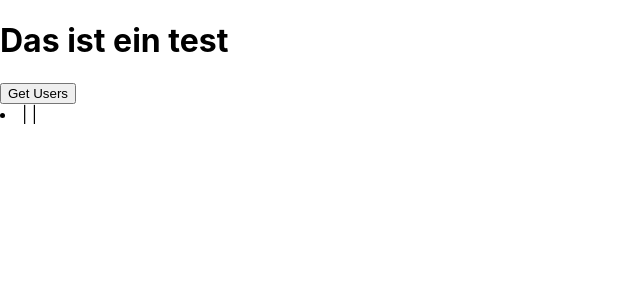
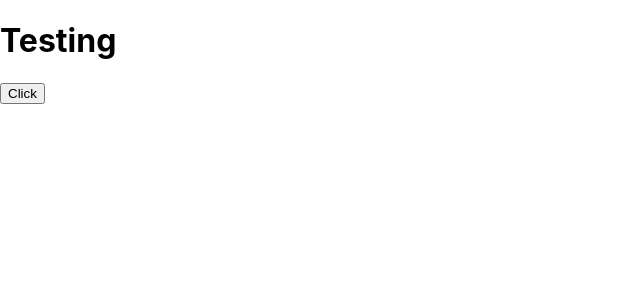
Before and after one commit to dnanseldev/sandbox, a React (Create React App) app in the folder weblabapp/: page / in a window 1280 px wide. Shown: the top 300 px of the page, without its empty margins (0-640 px from the left). Built offline with nearby package versions, Linux system fonts and the light colour scheme.

Commit message:
jun 20 18:23

```diff
--- /dev/null
+++ b/weblabapp/src/Main.js
@@ -0,0 +1,28 @@
+import React, {useState} from 'react';
+import { v4 as uuidv4 } from 'uuid';
+import User from './components/user';
+
+
+export default function Main()
+{
+
+    const hdlClick = evt => {
+
+        evt.preventDefault()
+
+        const fnc = async () => {
+
+            return 'Hello there :)'
+        }
+
+        console.log(fnc())
+    }
+
+    return(
+        <div className="Main">
+              <h1>Testing</h1>
+
+              <button onClick={ e => hdlClick(e)}>Click</button>
+        </div>
+    )
+}
--- a/weblabapp/src/apis/async-await.js
+++ b/weblabapp/src/apis/async-await.js
@@ -1,4 +1,4 @@
-function greet()
+async function greet()
 {
     return 'Hi there'
 }
--- a/weblabapp/src/index.js
+++ b/weblabapp/src/index.js
@@ -1,11 +1,13 @@
 import React from 'react';
 import ReactDOM from 'react-dom';
-import App from './App';
+import Main from './Main'
+//import App from './App';
 
 
 ReactDOM.render(
   <React.StrictMode>
-    <App />
+    {/* <App /> */}
+    <Main />
   </React.StrictMode>,
   document.getElementById('root')
 );
```
